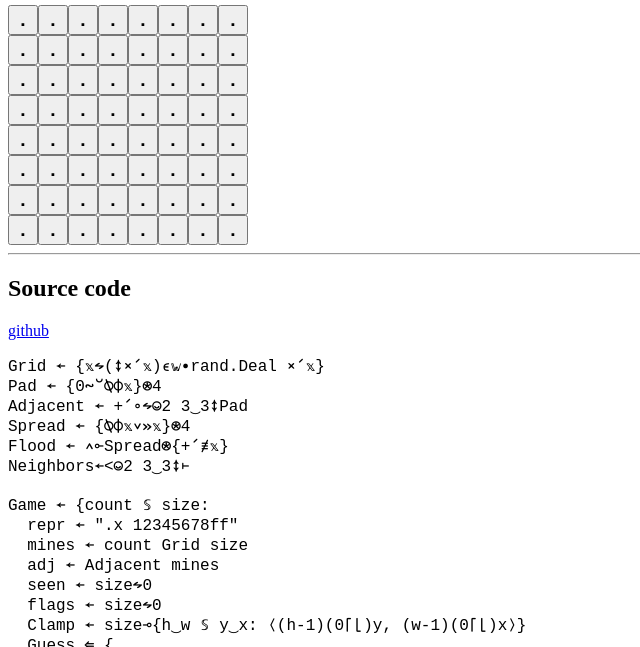
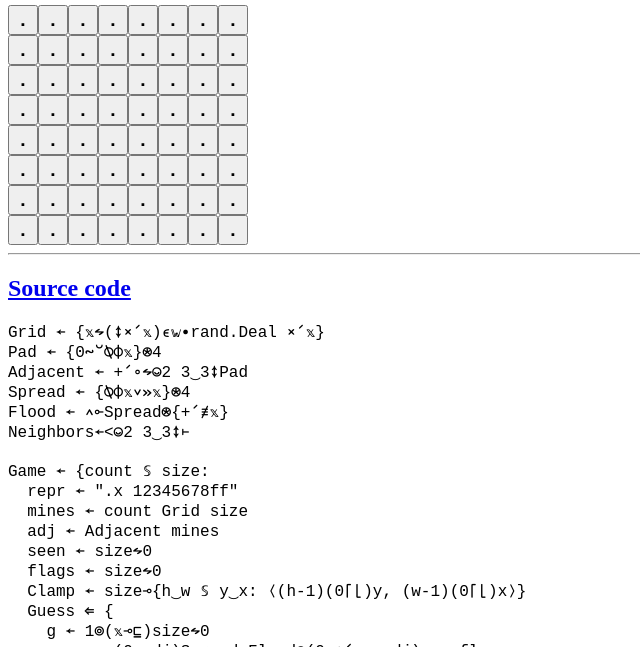
Before and after one commit to dancek/bqnsweeper, a plain HTML site: page index.html in a window 1280 px wide. Shown: the part 153-800 px from the top of the page, without its empty margins (0-640 px from the left). Drawn offline with Linux system fonts and the light colour scheme.

Commit message:
fix source code link

```diff
--- a/index.html
+++ b/index.html
@@ -55,7 +55,7 @@ input {
 <div id="grid"></div>
 <hr/>
 
-<h2>Source code</h2><a href="https://github.com/gitonthescene/bqnsweeper">github</a>
+<h2><a href="https://github.com/dancek/bqnsweeper">Source code</a></h2>
 <pre id="src"></pre>
 
 See page source for the javascript implementing this UI on top of the BQN logic.
```
